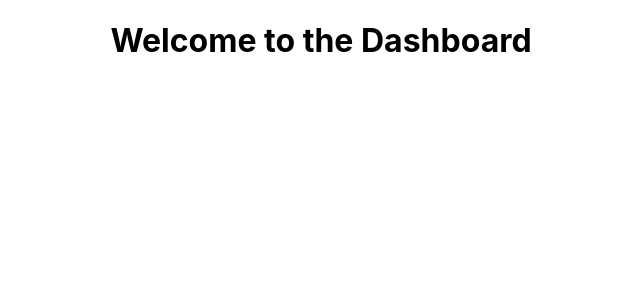
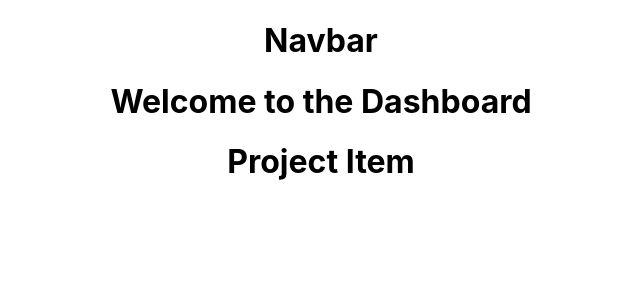
Before and after one commit to RobyScr90/PPMTool, a React (Create React App) app in the folder ppmtool-react-client/: page / in a window 1280 px wide. Shown: the top 300 px of the page, without its empty margins (319-959 px from the left). Built offline with nearby package versions, Linux system fonts and the light colour scheme.

Commit message:
Section 3.25
Project and header components

```diff
--- a/ppmtool-react-client/src/App.js
+++ b/ppmtool-react-client/src/App.js
@@ -1,10 +1,12 @@
 import React from "react";
 import "./App.css";
 import Dashboard from "./components/Dashboard";
+import Header from "./Layout/Header";
 
 function App() {
   return (
     <div className="App">
+      <Header />
       <Dashboard />
     </div>
   );
--- /dev/null
+++ b/ppmtool-react-client/src/Layout/Header.js
@@ -0,0 +1,13 @@
+import React, { Component } from "react";
+
+class Header extends Component {
+  render() {
+    return (
+      <div>
+        <h1>Navbar</h1>
+      </div>
+    );
+  }
+}
+
+export default Header;
--- a/ppmtool-react-client/src/components/Dashboard.js
+++ b/ppmtool-react-client/src/components/Dashboard.js
@@ -1,8 +1,14 @@
 import React, { Component } from "react";
+import ProjectItem from "./Project/ProjectItem";
 
 class Dashboard extends Component {
   render() {
-    return <h1>Welcome to the Dashboard</h1>;
+    return (
+      <div>
+        <h1>Welcome to the Dashboard</h1>
+        <ProjectItem />
+      </div>
+    );
   }
 }
 
--- /dev/null
+++ b/ppmtool-react-client/src/components/Project/ProjectItem.js
@@ -0,0 +1,9 @@
+import React, { Component } from "react";
+
+class ProjectItem extends Component {
+  render() {
+    return <h1>Project Item</h1>;
+  }
+}
+
+export default ProjectItem;
```
